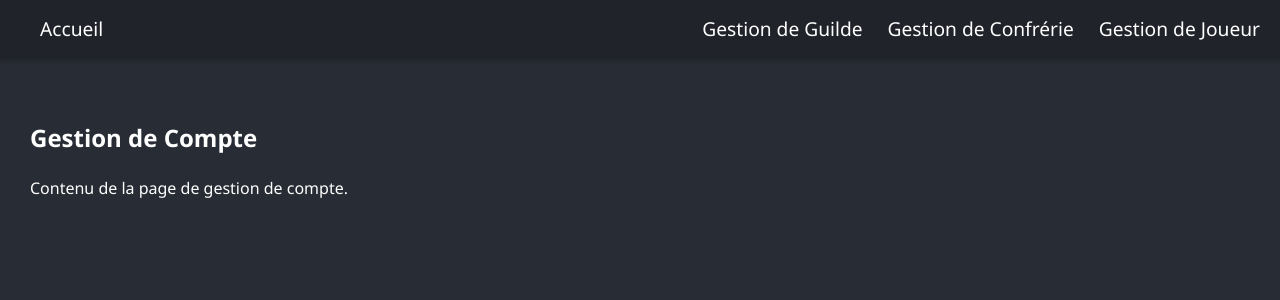
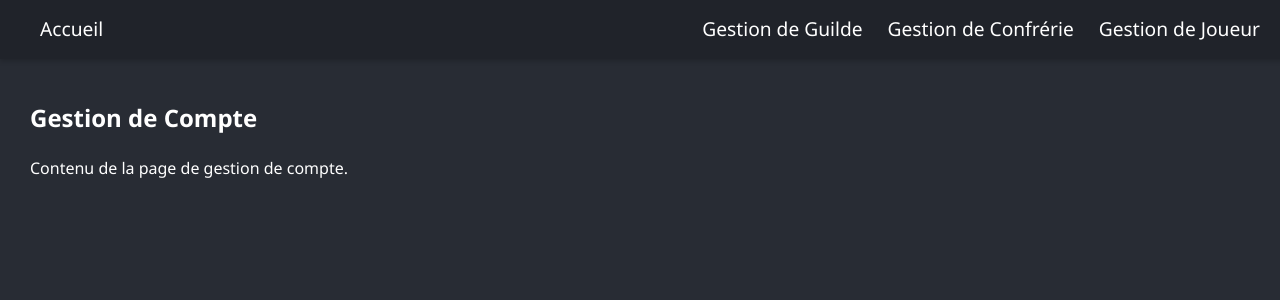
Before and after one commit to Zillerfr/firestone-tools, a React (Vite) app: page /firestone-tools/account-management in a window 1280 px wide. Shown: the top 300 px of the page. Built offline with nearby package versions, Linux system fonts and the light colour scheme.

Commit message:
amelioration css

```diff
--- a/src/pages/PageStyles.css
+++ b/src/pages/PageStyles.css
@@ -1,8 +1,6 @@
 /* src/pages/PageStyles.css */
 
 .page-container {
-    padding-top: 20px;
-    padding-bottom: 20px;
     padding-left: 30px;
     padding-right: 30px;
     color: white;
@@ -14,7 +12,6 @@
     display: flex;
     justify-content: space-between;
     align-items: center;
-    margin-bottom: 20px;
     padding-bottom: 10px;
     border-bottom: 1px solid #444;
     flex-wrap: wrap;
@@ -191,7 +188,7 @@
 /* --- STYLES GÉNÉRIQUES POUR LES SECTIONS DE CONTENU (comme les tableaux) --- */
 .content-section {
     width: 100%;
-    margin: 30px auto 20px auto;
+    margin: 0 auto 20px auto;
     background-color: #2e3136;
     padding: 20px;
     border-radius: 8px;
```
